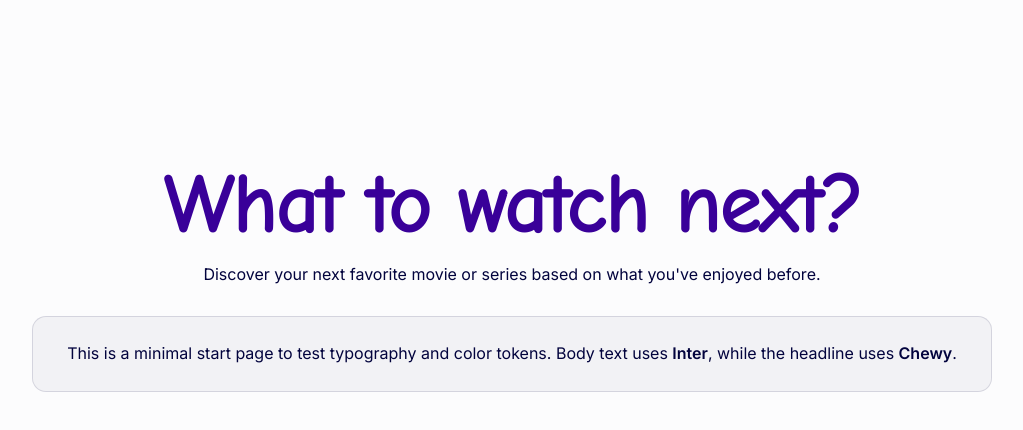
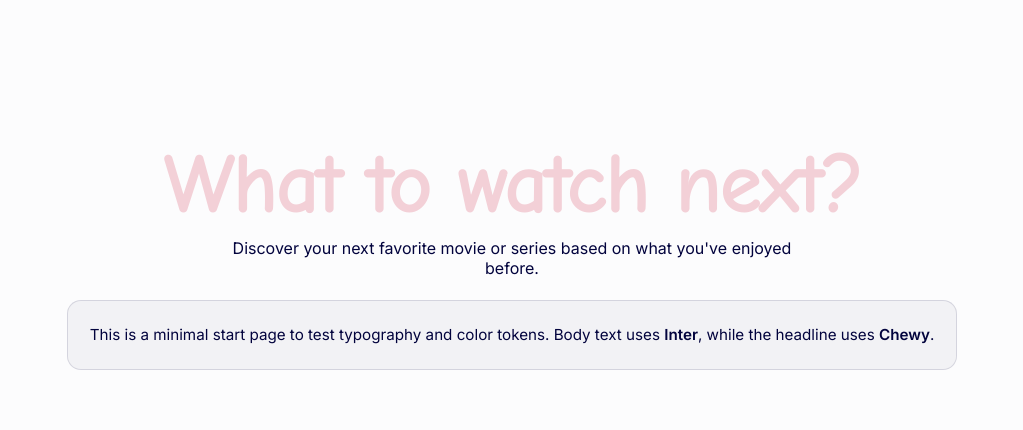
Before and after one commit to dmolinsky/what-to-watch-next-frontend, a React (Vite) app: page / in a window 1280 px wide. Shown: the top 430 px of the page, without its empty margins (128-1151 px from the left). Built offline with nearby package versions, Linux system fonts and the light colour scheme.

Commit message:
add: responsive layout

```diff
--- a/src/styles/globals.css
+++ b/src/styles/globals.css
@@ -1,8 +1,33 @@
+
+/* Breakpoints (mobile-first)
+   sm: 480px
+   md: 768px
+   lg: 1024px
+   xl: 1280px
+*/
+
+@media (min-width: 768px) {
+  :root {
+    --page-padding: 24px;
+    --content-max: 760px;
+  }
+}
+
+@media (min-width: 1024px) {
+  :root {
+    --page-padding: 32px;
+    --content-max: 880px;
+  }
+}
+
 :root {
   color-scheme: dark light;
 
+  --page-padding: 16px;
+  --content-max: 680px;
+
   --font-sans: "Inter", system-ui, -apple-system, Segoe UI, Roboto, Arial, sans-serif;
---font-display: "Comic Neue", system-ui, -apple-system, Segoe UI, Roboto, Arial, sans-serif;
+  --font-display: "Comic Neue", system-ui, -apple-system, Segoe UI, Roboto, Arial, sans-serif;
 
 
   --ink: #050510;
@@ -78,6 +103,5 @@ a {
 }
 
 .container {
-  width: min(960px, calc(100% - 2rem));
   margin-inline: auto;
 }
--- a/src/styles/pages/start-page.css
+++ b/src/styles/pages/start-page.css
@@ -1,8 +1,8 @@
 .start-page {
   min-height: 100vh;
   display: grid;
+  padding: var(--page-padding);
   margin-top: 10%;
-  padding: 2rem;
 }
 
 .start-page-content {
@@ -10,28 +10,66 @@
 }
 
 .start-header {
-  margin-bottom: 2rem;
+  margin-bottom: 18px;
 }
 
 .start-title {
-  font-size: 5rem;
+  font-family: var(--font-display);
+  font-size: 2.2rem; /* mobile */
+  line-height: 1.05;
   margin: 0;
-  color: var(--accent);
+  color: var(--rose);
 }
 
 .start-lead {
-  margin-top: 0.75rem;
+  margin: 10px auto 0;
+  max-width: 46ch; /* mobile */
+  font-size: 0.95rem;
   color: var(--text-muted);
 }
 
 .start-card {
+  margin: 18px auto 0;
+  width: 100%;
   background: var(--surface);
   border: 1px solid var(--border);
   border-radius: var(--radius);
-  padding: 1.5rem;
+  padding: 16px;
 }
 
 .start-body {
   margin: 0;
   line-height: 1.6;
+  font-size: 0.95rem;
 }
+
+/* md */
+@media (min-width: 768px) {
+  .start-header {
+    margin-bottom: 22px;
+  }
+
+  .start-title {
+    font-size: 3rem;
+  }
+
+  .start-lead {
+    max-width: 56ch;
+    font-size: 1rem;
+  }
+
+  .start-card {
+    padding: 20px;
+  }
+}
+
+/* lg */
+@media (min-width: 1024px) {
+  .start-title {
+    font-size: 5rem;
+  }
+
+  .start-card {
+    padding: 22px;
+  }
+}
```
